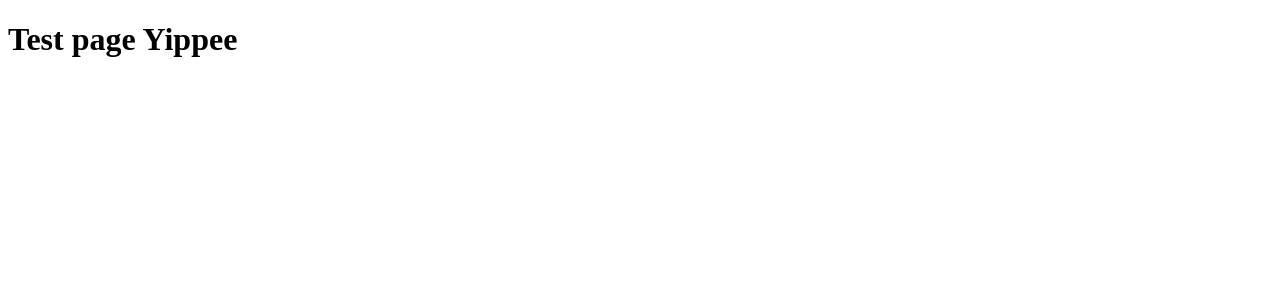
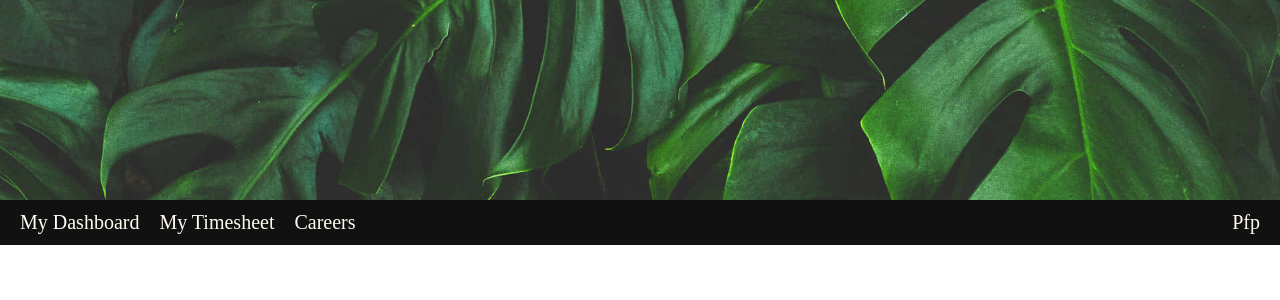
Before and after one commit to anaiysaa/QuadrantInternship_TeamOne, a React (Create React App) app in the folder frontend/: page / in a window 1280 px wide. Shown: the top 300 px of the page. Built offline with nearby package versions, Linux system fonts and the light colour scheme.

Commit message:
top bar draft

```diff
--- /dev/null
+++ b/frontend/src/componenets/TopBar.js
@@ -0,0 +1,19 @@
+import React from 'react';
+import '../css/TopBar.css';
+
+const Topbar = () => {
+  return (
+    <nav className="topbar">
+      <ul className="links">
+        <li><a href="#">My Dashboard</a></li>
+        <li><a href="#">My Timesheet</a></li>
+        <li><a href="#">Careers</a></li>
+      </ul>
+      <ul className="pfp">
+        <li><a href="#">Pfp</a></li>
+      </ul>
+    </nav>
+  );
+};
+
+export default Topbar;
--- a/frontend/src/css/App.css
+++ b/frontend/src/css/App.css
@@ -1,38 +1,24 @@
-.App {
-  text-align: center;
+* {
+  margin: 0;
+  padding: 0;
+  box-sizing: border-box;
 }
 
-.App-logo {
-  height: 40vmin;
-  pointer-events: none;
+.app {
+  display: flex;
+  flex-direction: column;
+  overflow: hidden;
 }
 
-@media (prefers-reduced-motion: no-preference) {
-  .App-logo {
-    animation: App-logo-spin infinite 20s linear;
-  }
+.top-background {
+  height: 200px;
+  overflow: hidden;
 }
 
-.App-header {
-  background-color: #282c34;
-  min-height: 100vh;
-  display: flex;
-  flex-direction: column;
-  align-items: center;
-  justify-content: center;
-  font-size: calc(10px + 2vmin);
-  color: white;
+.top-background img {
+  opacity: 0.9;
+  width: 100%;
+  height: 100%;
+  object-fit: cover;
+  display: block;
 }
-
-.App-link {
-  color: #61dafb;
-}
-
-@keyframes App-logo-spin {
-  from {
-    transform: rotate(0deg);
-  }
-  to {
-    transform: rotate(360deg);
-  }
-}
--- /dev/null
+++ b/frontend/src/css/TopBar.css
@@ -0,0 +1,56 @@
+.topbar {
+  width: 100vw;
+  height: 45px;
+
+  display: flex;
+  justify-content: space-between;
+  align-items: center;
+  background-color: #121111;
+  z-index: 1000;
+  padding: 0 20px;
+}
+
+.links {
+  display: flex;
+  justify-content: flex-start;
+  list-style: none;
+  padding: 0;
+}
+
+.links li {
+  margin-right: 20px; /* Space between each link */
+}
+
+.links a {
+  font-family: 'Lora', serif;
+  text-decoration: none;
+  color: #FFFCF2;
+  font-size: 20px;
+  transition: color 0.3s ease;
+  margin-top: 0;
+  margin-bottom: 0;
+  line-height: 1;
+}
+
+.links a:hover {
+  color: #121111;
+}
+
+.pfp {
+  list-style: none;
+  padding: 0;
+  padding-right: 0px;
+}
+
+
+.pfp a {
+  font-family: 'Lora', serif;
+  text-decoration: none;
+  color: #FFFCF2;
+  font-size: 20px;
+  transition: color 0.3s ease;
+}
+
+.pfp a:hover {
+  color: #121111;
+}
--- a/frontend/src/pages/App.js
+++ b/frontend/src/pages/App.js
@@ -1,8 +1,14 @@
 import '../css/App.css';
+import TopBar from '../componenets/TopBar';
+import TopBackground from '../assets/TopBackground.jpg';  //change immage asset link if needed
+
 function App() {
   return (
-    <div>
-      <h1>Test page Yippee</h1>
+    <div className="app">
+      <div className="top-background">
+        <img src={TopBackground} alt="Top Background" />
+      </div>
+      <TopBar />
     </div>
   );
 }
```
Also changed, not shown: frontend/src/assets/TopBackground.jpg (added).
